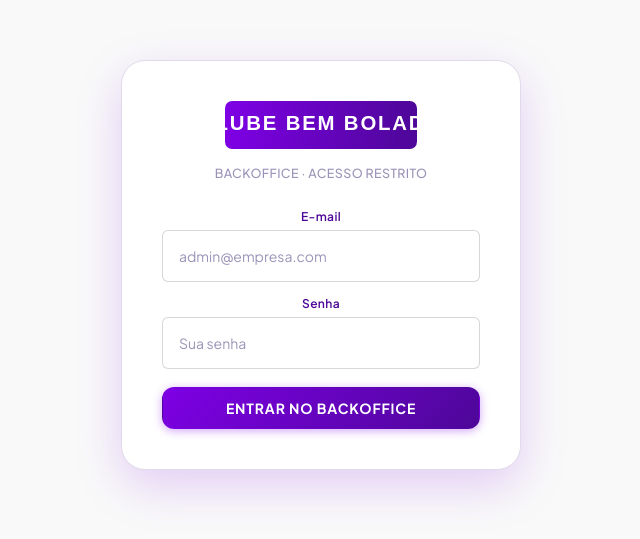
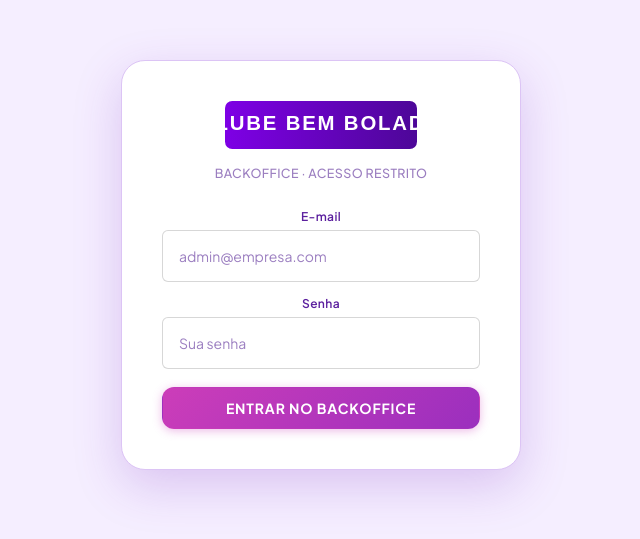
Before and after one commit to mizao23-ship-it/clube-bem-bolado, a React (Vite) app: page /admin/login in a window 1280 px wide. Shown: the part 135-674 px from the top of the page, without its empty margins (319-959 px from the left). Built offline with nearby package versions, Linux system fonts and the light colour scheme; no server answers.

Commit message:
feat: aplica design system real do Bem Bolado Brasil

```diff
--- a/index.html
+++ b/index.html
@@ -5,10 +5,7 @@
     <meta name="viewport" content="width=device-width, initial-scale=1.0" />
     <title>Clube Bem Bolado</title>
     <link rel="preconnect" href="https://fonts.googleapis.com" />
-    <link
-      href="https://fonts.googleapis.com/css2?family=Bebas+Neue&family=Nunito:wght@400;500;600;700;800;900&family=Plus+Jakarta+Sans:wght@300;400;500;600;700;800&display=swap"
-      rel="stylesheet"
-    />
+    <link href="https://fonts.googleapis.com/css2?family=Fredoka+One&family=Fredoka:wght@400;500;600;700&family=Nunito:wght@400;500;600;700;800;900&family=Plus+Jakarta+Sans:wght@300;400;500;600;700;800&display=swap" rel="stylesheet" />
   </head>
   <body>
     <div id="root"></div>
--- a/src/components/admin/Sidebar.module.css
+++ b/src/components/admin/Sidebar.module.css
@@ -170,7 +170,7 @@
   width: 32px;
   height: 32px;
   border-radius: 50%;
-  background: linear-gradient(135deg, #7E00E5, #4D0798);
+  background: linear-gradient(135deg, #7B2FBE, #5B1F9E);
   display: flex;
   align-items: center;
   justify-content: center;
--- a/src/components/auth/AuthCard.module.css
+++ b/src/components/auth/AuthCard.module.css
@@ -5,11 +5,12 @@
 
 .card {
   background: #ffffff;
-  border-radius: var(--radius-xl);
-  box-shadow: var(--shadow-xl);
+  border-radius: 24px;
+  box-shadow: 0 8px 40px rgba(123,47,190,.18);
   padding: 40px 40px 36px;
   width: 100%;
   max-width: 460px;
+  border: 2px solid #EDD9FF;
 }
 
 .formWrap {
--- a/src/components/member/ExperienceCard.module.css
+++ b/src/components/member/ExperienceCard.module.css
@@ -299,7 +299,7 @@
   align-items: center;
   justify-content: center;
   gap: 6px;
-  background: linear-gradient(135deg, #7E00E5, #7E00E5);
+  background: linear-gradient(135deg, #CC3DB9, #7B2FBE);
   border: none;
   border-radius: 99px;
   font-family: var(--font-body);
--- a/src/pages/Home.module.css
+++ b/src/pages/Home.module.css
@@ -11,7 +11,9 @@
 .hero {
   position: relative;
   overflow: hidden;
-  background: var(--bg);
+  background: #7B2FBE;
+  background-image: radial-gradient(circle, rgba(255,255,255,0.12) 1.5px, transparent 1.5px);
+  background-size: 24px 24px;
 }
 
 .heroImg {
@@ -41,7 +43,9 @@
 
 /* ── Form side ── */
 .formSide {
-  background: var(--bg);
+  background: #F5EEFF;
+  background-image: radial-gradient(circle, #DCC4F5 1.5px, transparent 1.5px);
+  background-size: 22px 22px;
   display: flex;
   flex-direction: column;
   align-items: center;
--- a/src/styles/global.css
+++ b/src/styles/global.css
@@ -57,15 +57,15 @@
 .btn:disabled { opacity: .4; cursor: not-allowed; transform: none !important; }
 
 .btn-primary {
-  background: linear-gradient(135deg, #7E00E5, #4D0798);
+  background: linear-gradient(135deg, #CC3DB9, #9B2FBE);
   border-color: transparent;
   color: white;
-  box-shadow: 0 2px 10px rgba(126,0,229,.35);
+  box-shadow: 0 2px 10px rgba(204,61,185,.35);
 }
 .btn-primary:hover {
-  background: linear-gradient(135deg, #6a00c4, #3d0076);
+  background: linear-gradient(135deg, #B530A5, #7B2FBE);
   color: white;
-  box-shadow: 0 4px 18px rgba(126,0,229,.45);
+  box-shadow: 0 4px 18px rgba(204,61,185,.48);
 }
 
 .btn-danger {
@@ -294,7 +294,7 @@ code {
 
 /* ════ PROGRESS ════ */
 .progress { height: 5px; background: var(--surface-2); border-radius: 99px; overflow: hidden; }
-.progress-fill { height: 100%; background: linear-gradient(90deg, #7E00E5, #4D0798); border-radius: 99px; }
+.progress-fill { height: 100%; background: linear-gradient(90deg, #7B2FBE, #CC3DB9); border-radius: 99px; }
 
 /* ════ DIVIDER ════ */
 .divider { height: 1px; background: var(--border); margin-bottom: 18px; }
--- a/src/styles/tokens.css
+++ b/src/styles/tokens.css
@@ -6,46 +6,36 @@
 
 :root {
   --font-body:    'Plus Jakarta Sans', 'Nunito', system-ui, sans-serif;
-  --font-heading: 'Bebas Neue', 'Syne', 'Nunito', system-ui, sans-serif;
+  --font-heading: 'Fredoka One', 'Fredoka', 'Nunito', system-ui, sans-serif;
   --font-mono:    'JetBrains Mono', 'Fira Code', ui-monospace, monospace;
 }
 
-/* ══════════════════════════════
-   TEMA CLARO (padrão)
-══════════════════════════════ */
 [data-theme="light"], :root {
-  /* Backgrounds */
-  --bg:           #f9f9f9;
+  --bg:           #F5EEFF;
   --surface:      #ffffff;
-  --surface-2:    #f4f0fb;
-  --surface-3:    #ece6f8;
+  --surface-2:    #EDD9FF;
+  --surface-3:    #E0C4FF;
 
-  /* Borders */
-  --border:       #e0daea;
-  --border-2:     #c8c8c8;
+  --border:       #DCC4F5;
+  --border-2:     #C9A8EE;
 
-  /* Text */
-  --text-1:       #1a0040;
-  --text-2:       #4d0798;
-  --text-3:       #9b93b8;
+  --text-1:       #1a0035;
+  --text-2:       #5B1F9E;
+  --text-3:       #9B7EC0;
 
-  /* Sombras — flat-first (Bem Bolado) */
-  --shadow:       0 1px 3px rgba(77,7,152,.04), 0 2px 8px rgba(77,7,152,.06);
-  --shadow-md:    0 4px 16px rgba(77,7,152,.10);
-  --shadow-lg:    0 8px 32px rgba(77,7,152,.12);
-  --shadow-xl:    0 16px 48px rgba(126,0,229,.18);
+  --shadow:       0 1px 3px rgba(123,47,190,.06), 0 2px 8px rgba(123,47,190,.08);
+  --shadow-md:    0 4px 16px rgba(123,47,190,.14);
+  --shadow-lg:    0 8px 32px rgba(123,47,190,.16);
+  --shadow-xl:    0 16px 48px rgba(123,47,190,.22);
 
-  /* Marca — Bem Bolado purple */
-  --purple:       #7E00E5;
-  --purple-2:     #4D0798;
-  --purple-bg:    #f0e6ff;
-  --purple-txt:   #4D0798;
+  --purple:       #7B2FBE;
+  --purple-2:     #5B1F9E;
+  --purple-bg:    #EDD9FF;
+  --purple-txt:   #5B1F9E;
 
-  /* Acento — mesmo purple vibrante */
-  --accent:       #7E00E5;
-  --accent-light: #efe0ff;
+  --accent:       #CC3DB9;
+  --accent-light: #FCEEFF;
 
-  /* Semânticos */
   --success:      #059669;
   --success-bg:   #ecfdf5;
   --warning:      #d97706;
@@ -54,47 +44,42 @@
   --danger-bg:    #fef2f2;
   --amber:        #d97706;
 
-  /* Componentes específicos */
-  --bar-fill:     #d4b0ff;
-  --bar-hover:    #9b5de5;
-  --code-bg:      #f3e8ff;
-  --code-txt:     #4D0798;
+  --bar-fill:     #DCC4F5;
+  --bar-hover:    #9B5DE5;
+  --code-bg:      #F0DCFF;
+  --code-txt:     #5B1F9E;
 
-  /* Border-radius — Bem Bolado: botões pill, cards flat */
   --radius:       8px;
   --radius-lg:    16px;
   --radius-xl:    24px;
   --radius-pill:  250px;
 }
 
-/* ══════════════════════════════
-   TEMA ESCURO
-══════════════════════════════ */
 [data-theme="dark"] {
-  --bg:           #0a0018;
-  --surface:      #130030;
-  --surface-2:    #1c0045;
-  --surface-3:    #25005a;
+  --bg:           #0d0020;
+  --surface:      #180038;
+  --surface-2:    #220050;
+  --surface-3:    #2d0068;
 
-  --border:       rgba(255,255,255,.07);
-  --border-2:     rgba(255,255,255,.13);
+  --border:       rgba(255,255,255,.08);
+  --border-2:     rgba(255,255,255,.14);
 
-  --text-1:       #f0e8ff;
-  --text-2:       rgba(240,232,255,.60);
-  --text-3:       rgba(240,232,255,.30);
+  --text-1:       #f0e0ff;
+  --text-2:       rgba(240,224,255,.62);
+  --text-3:       rgba(240,224,255,.32);
 
-  --shadow:       0 1px 3px rgba(0,0,0,.4), 0 4px 16px rgba(0,0,0,.3);
-  --shadow-md:    0 8px 32px rgba(0,0,0,.4);
-  --shadow-lg:    0 8px 40px rgba(0,0,0,.5);
-  --shadow-xl:    0 20px 60px rgba(0,0,0,.6);
+  --shadow:       0 1px 3px rgba(0,0,0,.5), 0 4px 16px rgba(0,0,0,.4);
+  --shadow-md:    0 8px 32px rgba(0,0,0,.5);
+  --shadow-lg:    0 8px 40px rgba(0,0,0,.6);
+  --shadow-xl:    0 20px 60px rgba(0,0,0,.7);
 
-  --purple:       #b44fff;
-  --purple-2:     #d194ff;
-  --purple-bg:    rgba(126,0,229,.15);
-  --purple-txt:   #d194ff;
+  --purple:       #B06EE8;
+  --purple-2:     #D4A8FF;
+  --purple-bg:    rgba(123,47,190,.18);
+  --purple-txt:   #D4A8FF;
 
-  --accent:       #b44fff;
-  --accent-light: rgba(180,79,255,.12);
+  --accent:       #E060D0;
+  --accent-light: rgba(204,61,185,.15);
 
   --success:      #34d399;
   --success-bg:   rgba(52,211,153,.1);
@@ -104,8 +89,8 @@
   --danger-bg:    rgba(248,113,113,.1);
   --amber:        #fbbf24;
 
-  --bar-fill:     rgba(126,0,229,.3);
-  --bar-hover:    rgba(180,79,255,.5);
-  --code-bg:      rgba(126,0,229,.15);
-  --code-txt:     #d194ff;
+  --bar-fill:     rgba(123,47,190,.3);
+  --bar-hover:    rgba(176,110,232,.5);
+  --code-bg:      rgba(123,47,190,.18);
+  --code-txt:     #D4A8FF;
 }
```
